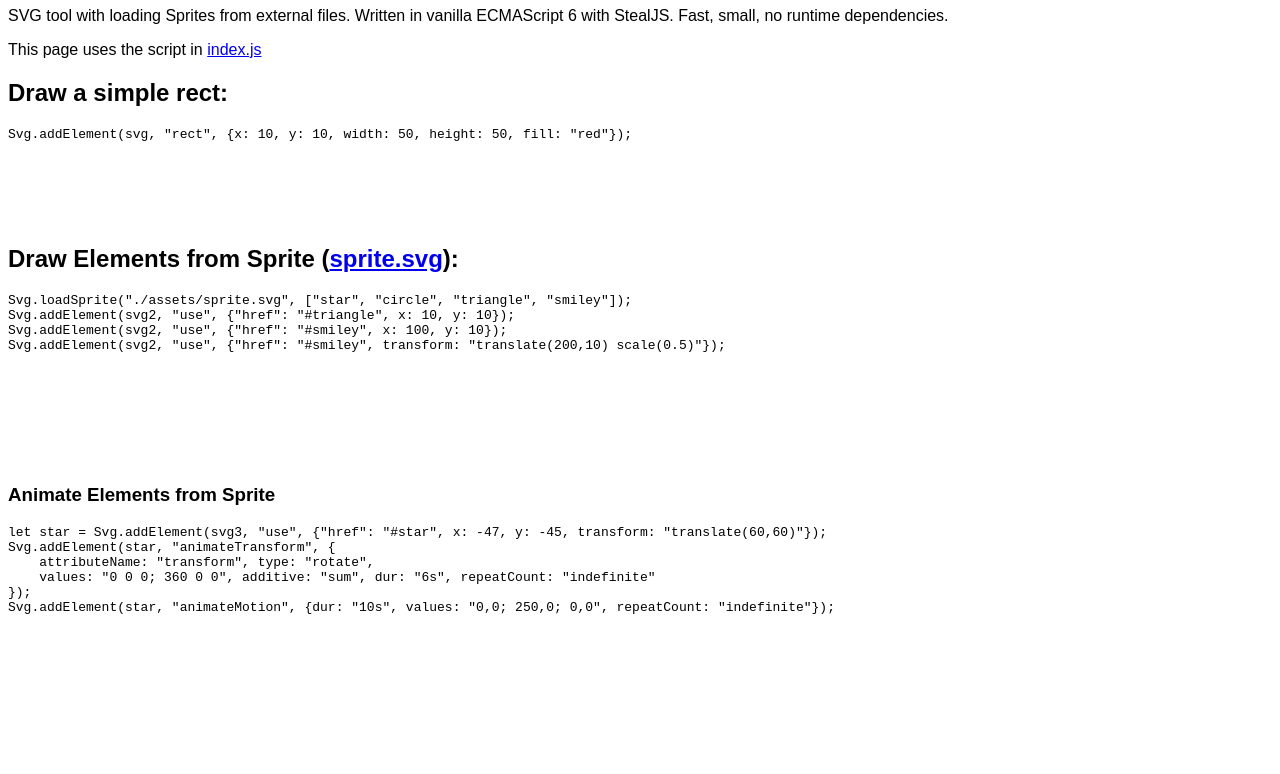
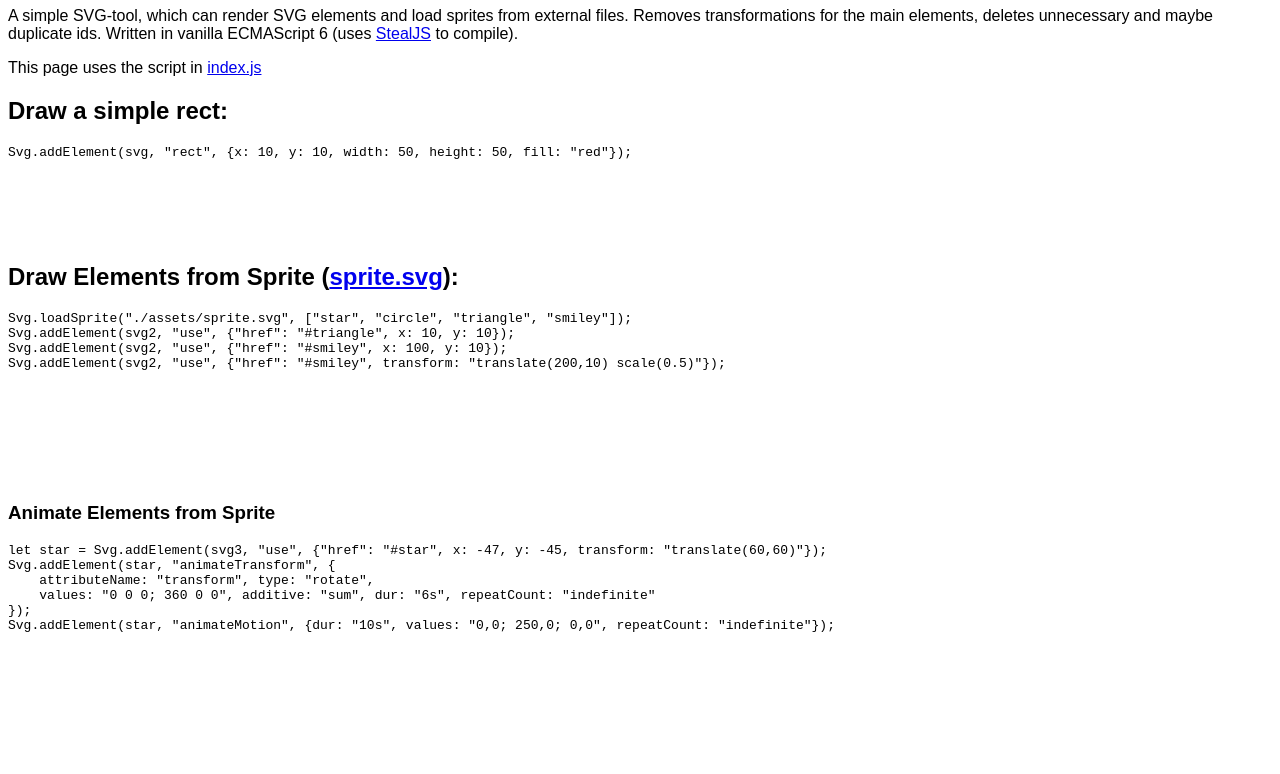
Before and after one commit to shaack/svjs-svg, a website: page index.html in a window 1280 px wide. Shown: the part 73-847 px from the top of the page. Drawn offline with Linux system fonts and the light colour scheme.

Commit message:
Minor improvements (text)

```diff
--- a/index.html
+++ b/index.html
@@ -11,8 +11,9 @@
 </head>
 <body>
 <h1>SVjs-Svg</h1>
-<p>SVG tool with loading Sprites from external files. Written in vanilla ECMAScript 6 with StealJS. Fast, small, no runtime
-    dependencies.</p>
+<p>A simple SVG-tool, which can render SVG elements and load sprites from external files.
+    Removes transformations for the main elements, deletes unnecessary and maybe duplicate ids.
+    Written in vanilla ECMAScript 6 (uses <a href="https://stealjs.com/">StealJS</a> to compile).</p>
 <p>This page uses the script in <a href="index.js">index.js</a></p>
 <h2>Draw a simple rect:</h2>
 <pre>
```
Also changed, not shown: README.md.
